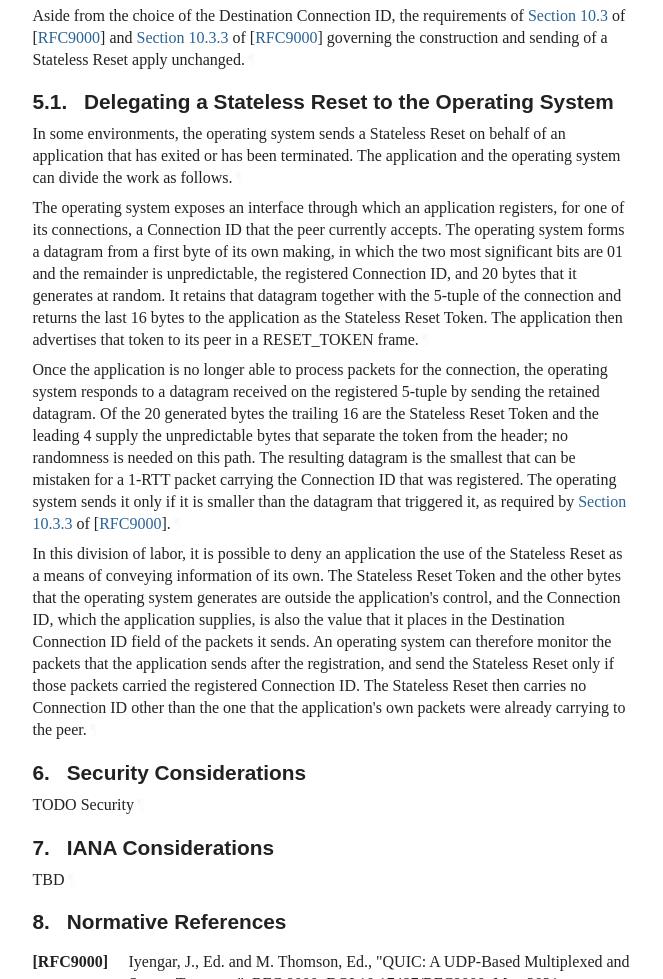
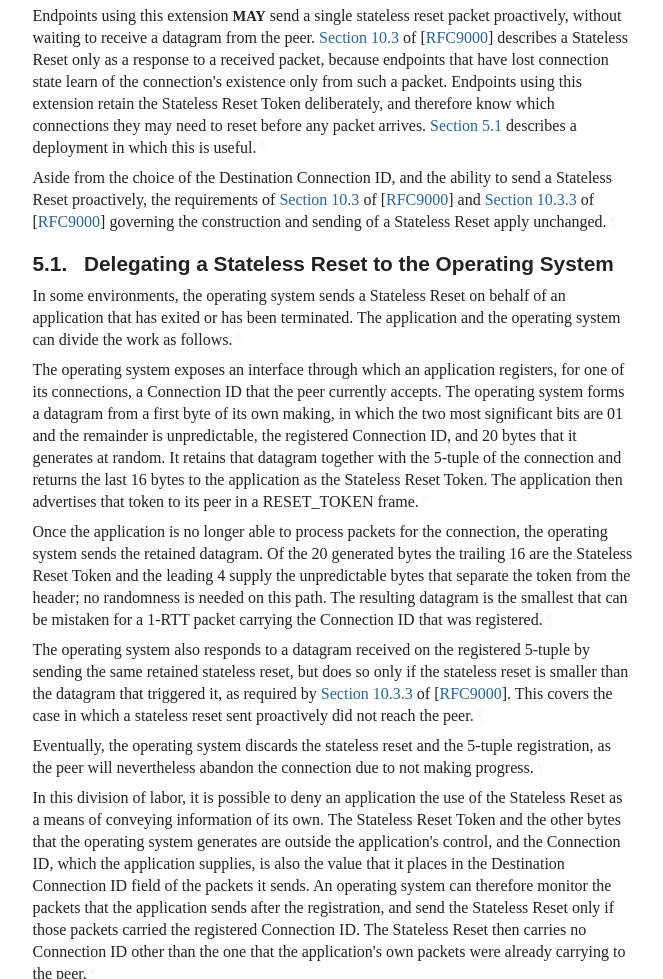
Before and after one commit to kazuho/draft-kazuho-quic-delegated-stateless-reset, a plain HTML site: page draft-kazuho-quic-reset-token-frame.html in a window 1280 px wide. Shown: the part 3336-4315 px from the top of the page, without its empty margins (92-755 px from the left). Drawn offline with Linux system fonts and the light colour scheme; a web font is replaced by a local one.

Commit message:
Script updating gh-pages from 1af90c3. [ci skip]

```diff
--- a/draft-kazuho-quic-reset-token-frame.html
+++ b/draft-kazuho-quic-reset-token-frame.html
@@ -26,7 +26,7 @@ peer, extending stateless reset to those endpoints.
     Jinja2 3.1.6
     lxml 6.1.1
     natsort 8.4.0
-    platformdirs 4.10.1
+    platformdirs 4.11.0
     pycountry 24.6.1
     PyYAML 6.0.3
     requests 2.33.1
@@ -1346,9 +1346,18 @@ unpredictable bits. Doing so allows the Stateless Reset to be routed to the peer
 and makes it less distinguishable from a valid packet. A peer that receives such
 a datagram is unable to decrypt it and therefore compares its trailing 16 bytes
 against the Stateless Reset Tokens it retains, as required by <span><a href="https://rfc-editor.org/rfc/rfc9000#section-10.3.1" class="relref">Section 10.3.1</a> of [<a href="#RFC9000" class="cite xref">RFC9000</a>]</span>.<a href="#section-5-2" class="pilcrow">¶</a></p>
-<p id="section-5-3">Aside from the choice of the Destination Connection ID, the requirements of
-<span><a href="https://rfc-editor.org/rfc/rfc9000#section-10.3" class="relref">Section 10.3</a> of [<a href="#RFC9000" class="cite xref">RFC9000</a>]</span> and <span><a href="https://rfc-editor.org/rfc/rfc9000#section-10.3.3" class="relref">Section 10.3.3</a> of [<a href="#RFC9000" class="cite xref">RFC9000</a>]</span> governing the
-construction and sending of a Stateless Reset apply unchanged.<a href="#section-5-3" class="pilcrow">¶</a></p>
+<p id="section-5-3">Endpoints using this extension <span class="bcp14">MAY</span> send a single stateless reset packet
+proactively, without waiting to receive a datagram from the peer.
+<span><a href="https://rfc-editor.org/rfc/rfc9000#section-10.3" class="relref">Section 10.3</a> of [<a href="#RFC9000" class="cite xref">RFC9000</a>]</span> describes a Stateless Reset only as a response to a
+received packet, because endpoints that have lost connection state learn of
+the connection's existence only from such a packet. Endpoints using this
+extension retain the Stateless Reset Token deliberately, and therefore know
+which connections they may need to reset before any packet arrives.
+<a href="#os-offload" class="auto internal xref">Section 5.1</a> describes a deployment in which this is useful.<a href="#section-5-3" class="pilcrow">¶</a></p>
+<p id="section-5-4">Aside from the choice of the Destination Connection ID, and the ability to send a
+Stateless Reset proactively, the requirements of <span><a href="https://rfc-editor.org/rfc/rfc9000#section-10.3" class="relref">Section 10.3</a> of [<a href="#RFC9000" class="cite xref">RFC9000</a>]</span> and
+<span><a href="https://rfc-editor.org/rfc/rfc9000#section-10.3.3" class="relref">Section 10.3.3</a> of [<a href="#RFC9000" class="cite xref">RFC9000</a>]</span> governing the construction and sending of a
+Stateless Reset apply unchanged.<a href="#section-5-4" class="pilcrow">¶</a></p>
 <div id="os-offload">
 <section id="section-5.1">
         <h3 id="name-delegating-a-stateless-rese">
@@ -1366,15 +1375,20 @@ random. It retains that datagram together with the 5-tuple of the connection and
 returns the last 16 bytes to the application as the Stateless Reset Token. The
 application then advertises that token to its peer in a RESET_TOKEN frame.<a href="#section-5.1-2" class="pilcrow">¶</a></p>
 <p id="section-5.1-3">Once the application is no longer able to process packets for the connection,
-the operating system responds to a datagram received on the registered 5-tuple
-by sending the retained datagram. Of the 20 generated bytes the trailing 16 are
-the Stateless Reset Token and the leading 4 supply the unpredictable bytes that
-separate the token from the header; no randomness is needed on this path. The
-resulting datagram is the smallest that can be mistaken for a 1-RTT packet
-carrying the Connection ID that was registered. The operating system sends it
-only if it is smaller than the datagram that triggered it, as required by
-<span><a href="https://rfc-editor.org/rfc/rfc9000#section-10.3.3" class="relref">Section 10.3.3</a> of [<a href="#RFC9000" class="cite xref">RFC9000</a>]</span>.<a href="#section-5.1-3" class="pilcrow">¶</a></p>
-<p id="section-5.1-4">In this division of labor, it is possible to deny an application the use of the
+the operating system sends the retained datagram. Of the 20 generated bytes the
+trailing 16 are the Stateless Reset Token and the leading 4 supply the
+unpredictable bytes that separate the token from the header; no randomness is
+needed on this path. The resulting datagram is the smallest that can be mistaken
+for a 1-RTT packet carrying the Connection ID that was registered.<a href="#section-5.1-3" class="pilcrow">¶</a></p>
+<p id="section-5.1-4">The operating system also responds to a datagram received on the registered
+5-tuple by sending the same retained stateless reset, but does so only if the
+stateless reset is smaller than the datagram that triggered it, as required by
+<span><a href="https://rfc-editor.org/rfc/rfc9000#section-10.3.3" class="relref">Section 10.3.3</a> of [<a href="#RFC9000" class="cite xref">RFC9000</a>]</span>. This covers the case in which a stateless reset
+sent proactively did not reach the peer.<a href="#section-5.1-4" class="pilcrow">¶</a></p>
+<p id="section-5.1-5">Eventually, the operating system discards the stateless reset and the 5-tuple
+registration, as the peer will nevertheless abandon the connection due to not
+making progress.<a href="#section-5.1-5" class="pilcrow">¶</a></p>
+<p id="section-5.1-6">In this division of labor, it is possible to deny an application the use of the
 Stateless Reset as a means of conveying information of its own. The Stateless
 Reset Token and the other bytes that the operating system generates are outside
 the application's control, and the Connection ID, which the application
@@ -1383,7 +1397,7 @@ field of the packets it sends. An operating system can therefore monitor the
 packets that the application sends after the registration, and send the
 Stateless Reset only if those packets carried the registered Connection ID. The
 Stateless Reset then carries no Connection ID other than the one that the
-application's own packets were already carrying to the peer.<a href="#section-5.1-4" class="pilcrow">¶</a></p>
+application's own packets were already carrying to the peer.<a href="#section-5.1-6" class="pilcrow">¶</a></p>
 </section>
 </div>
 </section>
```
Also changed, not shown: draft-kazuho-quic-reset-token-frame.txt (+30 -12 lines), index.html (+1 -1 lines).
